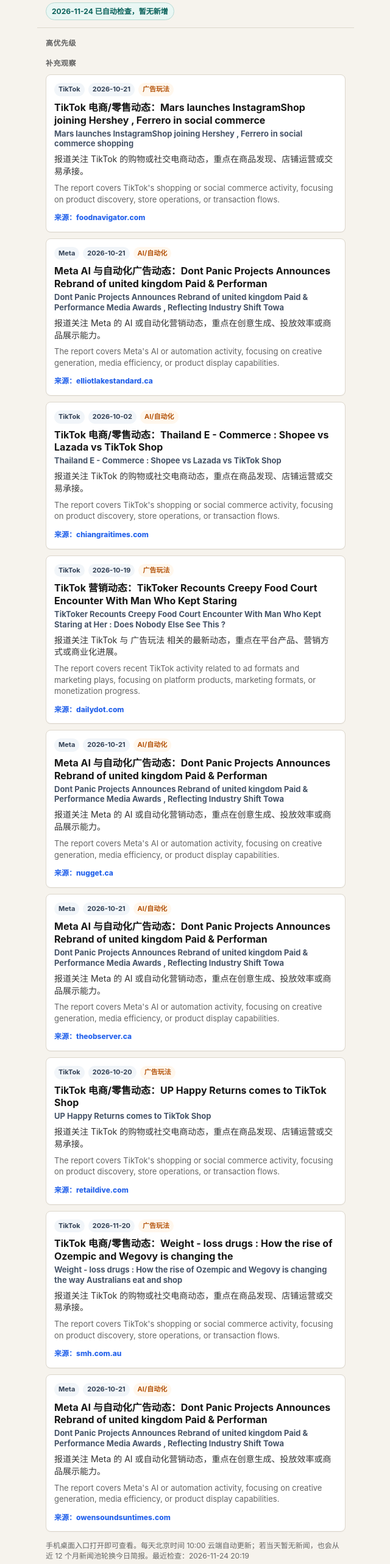
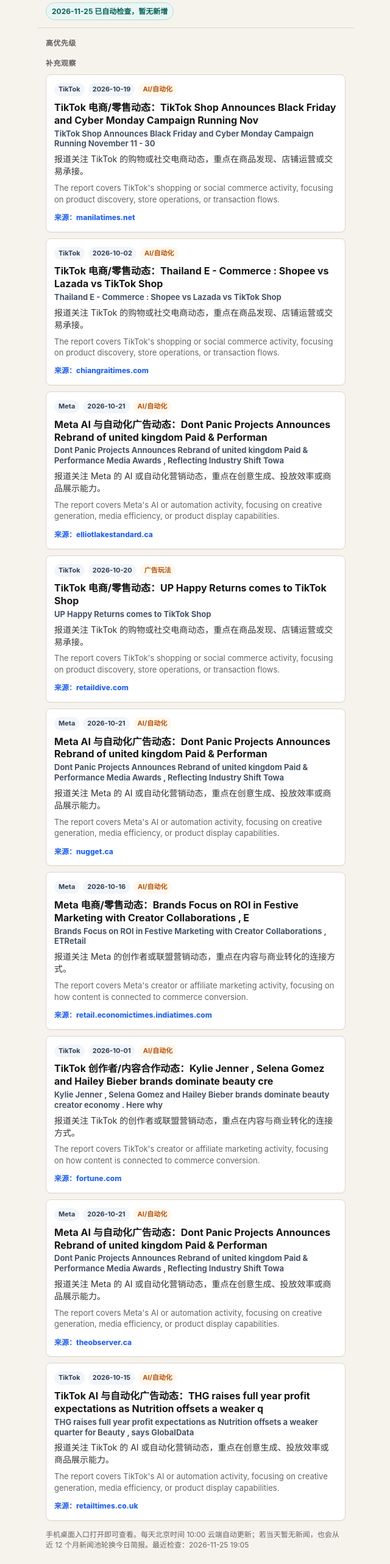
Before and after one commit to ruiting227-byte/ad-news-dashboard-live, a plain HTML site: page index.html in a window 1280 px wide. Shown: the part 75-2640 px from the top of the page at 61% size, without its empty margins (319-959 px from the left). Drawn offline with Linux system fonts and the light colour scheme.

Commit message:
Update ad news dashboard

```diff
--- a/data/news.json
+++ b/data/news.json
@@ -1,6 +1,6 @@
 {
   "title": "竞媒小动态",
-  "updatedAt": "2026-11-24",
+  "updatedAt": "2026-11-25",
   "scope": "过去 12 个月｜TikTok、Meta｜CPG：美妆、零售、食品",
   "status": "已自动检查，暂无新增",
   "items": [
@@ -239,5 +239,5 @@
       "summaryZh": "报道关注 TikTok 的创作者或联盟营销动态，重点在内容与商业转化的连接方式。"
     }
   ],
-  "lastCheckedAt": "2026-11-24 20:19"
+  "lastCheckedAt": "2026-11-25 19:05"
 }
--- a/index.html
+++ b/index.html
@@ -23,20 +23,20 @@
 </head>
 <body>
   <main>
-    <header><h1>竞媒小动态</h1><p class="sub">过去 12 个月｜TikTok、Meta｜CPG：美妆、零售、食品</p><div class="status">2026-11-24 已自动检查，暂无新增</div></header>
+    <header><h1>竞媒小动态</h1><p class="sub">过去 12 个月｜TikTok、Meta｜CPG：美妆、零售、食品</p><div class="status">2026-11-25 已自动检查，暂无新增</div></header>
     <div class="section-title">高优先级</div>
 
     <div class="section-title">补充观察</div>
-    <article><div class="meta"><span class="tag">TikTok</span><span class="tag">2026-10-21</span><span class="tag retail">广告玩法</span></div><h2>TikTok 电商/零售动态：Mars launches InstagramShop joining Hershey , Ferrero in social commerce<span>Mars launches InstagramShop joining Hershey , Ferrero in social commerce shopping</span></h2><p>报道关注 TikTok 的购物或社交电商动态，重点在商品发现、店铺运营或交易承接。</p><p class="en">The report covers TikTok&#x27;s shopping or social commerce activity, focusing on product discovery, store operations, or transaction flows.</p><a href="https://www.foodnavigator.com/Article/2026/10/21/mars-launches-instagramshop-joining-hershey-ferrero-in-social-commerce-shopping/">来源：foodnavigator.com</a></article>
+    <article><div class="meta"><span class="tag">TikTok</span><span class="tag">2026-10-19</span><span class="tag retail">AI/自动化</span></div><h2>TikTok 电商/零售动态：TikTok Shop Announces Black Friday and Cyber Monday Campaign Running Nov<span>TikTok Shop Announces Black Friday and Cyber Monday Campaign Running November 11 - 30</span></h2><p>报道关注 TikTok 的购物或社交电商动态，重点在商品发现、店铺运营或交易承接。</p><p class="en">The report covers TikTok&#x27;s shopping or social commerce activity, focusing on product discovery, store operations, or transaction flows.</p><a href="https://www.manilatimes.net/2026/10/19/tmt-newswire/globenewswire/tiktok-shop-announces-black-friday-and-cyber-monday-campaign-running-november-11-30/2448867">来源：manilatimes.net</a></article>
+    <article><div class="meta"><span class="tag">TikTok</span><span class="tag">2026-10-02</span><span class="tag retail">AI/自动化</span></div><h2>TikTok 电商/零售动态：Thailand E - Commerce : Shopee vs Lazada vs TikTok Shop<span>Thailand E - Commerce : Shopee vs Lazada vs TikTok Shop</span></h2><p>报道关注 TikTok 的购物或社交电商动态，重点在商品发现、店铺运营或交易承接。</p><p class="en">The report covers TikTok&#x27;s shopping or social commerce activity, focusing on product discovery, store operations, or transaction flows.</p><a href="https://www.chiangraitimes.com/business/thailand-e-commerce-sites/">来源：chiangraitimes.com</a></article>
     <article><div class="meta"><span class="tag">Meta</span><span class="tag">2026-10-21</span><span class="tag retail">AI/自动化</span></div><h2>Meta AI 与自动化广告动态：Dont Panic Projects Announces Rebrand of united kingdom Paid &amp; Performan<span>Dont Panic Projects Announces Rebrand of united kingdom Paid &amp; Performance Media Awards , Reflecting Industry Shift Towa</span></h2><p>报道关注 Meta 的 AI 或自动化营销动态，重点在创意生成、投放效率或商品展示能力。</p><p class="en">The report covers Meta&#x27;s AI or automation activity, focusing on creative generation, media efficiency, or product display capabilities.</p><a href="https://www.elliotlakestandard.ca/press-releases/newsfile/dont-panic-projects-announces-rebrand-of-uk-paid-performance-media-awards-reflecting-industry-shift-towards-performance-led-marketing/">来源：elliotlakestandard.ca</a></article>
-    <article><div class="meta"><span class="tag">TikTok</span><span class="tag">2026-10-02</span><span class="tag retail">AI/自动化</span></div><h2>TikTok 电商/零售动态：Thailand E - Commerce : Shopee vs Lazada vs TikTok Shop<span>Thailand E - Commerce : Shopee vs Lazada vs TikTok Shop</span></h2><p>报道关注 TikTok 的购物或社交电商动态，重点在商品发现、店铺运营或交易承接。</p><p class="en">The report covers TikTok&#x27;s shopping or social commerce activity, focusing on product discovery, store operations, or transaction flows.</p><a href="https://www.chiangraitimes.com/business/thailand-e-commerce-sites/">来源：chiangraitimes.com</a></article>
-    <article><div class="meta"><span class="tag">TikTok</span><span class="tag">2026-10-19</span><span class="tag retail">广告玩法</span></div><h2>TikTok 营销动态：TikToker Recounts Creepy Food Court Encounter With Man Who Kept Staring<span>TikToker Recounts Creepy Food Court Encounter With Man Who Kept Staring at Her : Does Nobody Else See This ?</span></h2><p>报道关注 TikTok 与 广告玩法 相关的最新动态，重点在平台产品、营销方式或商业化进展。</p><p class="en">The report covers recent TikTok activity related to ad formats and marketing plays, focusing on platform products, marketing formats, or monetization progress.</p><a href="https://dailydot.com/tiktoker-recounts-creepy-food-court-encounter-with-man-who-kept-staring-at-her-does-nobody-else-see-this">来源：dailydot.com</a></article>
+    <article><div class="meta"><span class="tag">TikTok</span><span class="tag">2026-10-20</span><span class="tag retail">广告玩法</span></div><h2>TikTok 电商/零售动态：UP Happy Returns comes to TikTok Shop<span>UP Happy Returns comes to TikTok Shop</span></h2><p>报道关注 TikTok 的购物或社交电商动态，重点在商品发现、店铺运营或交易承接。</p><p class="en">The report covers TikTok&#x27;s shopping or social commerce activity, focusing on product discovery, store operations, or transaction flows.</p><a href="https://www.retaildive.com/news/ups-happy-returns-tiktok-shop/833322/">来源：retaildive.com</a></article>
     <article><div class="meta"><span class="tag">Meta</span><span class="tag">2026-10-21</span><span class="tag retail">AI/自动化</span></div><h2>Meta AI 与自动化广告动态：Dont Panic Projects Announces Rebrand of united kingdom Paid &amp; Performan<span>Dont Panic Projects Announces Rebrand of united kingdom Paid &amp; Performance Media Awards , Reflecting Industry Shift Towa</span></h2><p>报道关注 Meta 的 AI 或自动化营销动态，重点在创意生成、投放效率或商品展示能力。</p><p class="en">The report covers Meta&#x27;s AI or automation activity, focusing on creative generation, media efficiency, or product display capabilities.</p><a href="https://www.nugget.ca/press-releases/newsfile/dont-panic-projects-announces-rebrand-of-uk-paid-performance-media-awards-reflecting-industry-shift-towards-performance-led-marketing/">来源：nugget.ca</a></article>
+    <article><div class="meta"><span class="tag">Meta</span><span class="tag">2026-10-16</span><span class="tag retail">AI/自动化</span></div><h2>Meta 电商/零售动态：Brands Focus on ROI in Festive Marketing with Creator Collaborations , E<span>Brands Focus on ROI in Festive Marketing with Creator Collaborations , ETRetail</span></h2><p>报道关注 Meta 的创作者或联盟营销动态，重点在内容与商业转化的连接方式。</p><p class="en">The report covers Meta&#x27;s creator or affiliate marketing activity, focusing on how content is connected to commerce conversion.</p><a href="https://retail.economictimes.indiatimes.com/news/industry/festive-marketing-faces-an-roi-test-as-brands-shift-towards-creators-targeted-digital/134986203">来源：retail.economictimes.indiatimes.com</a></article>
+    <article><div class="meta"><span class="tag">TikTok</span><span class="tag">2026-10-01</span><span class="tag retail">AI/自动化</span></div><h2>TikTok 创作者/内容合作动态：Kylie Jenner , Selena Gomez and Hailey Bieber brands dominate beauty cre<span>Kylie Jenner , Selena Gomez and Hailey Bieber brands dominate beauty creator economy . Here why</span></h2><p>报道关注 TikTok 的创作者或联盟营销动态，重点在内容与商业转化的连接方式。</p><p class="en">The report covers TikTok&#x27;s creator or affiliate marketing activity, focusing on how content is connected to commerce conversion.</p><a href="https://fortune.com/2026/10/01/kylie-jenner-selena-gomez-hailey-bieber-brands-dominate-beauty-creator-economy/">来源：fortune.com</a></article>
     <article><div class="meta"><span class="tag">Meta</span><span class="tag">2026-10-21</span><span class="tag retail">AI/自动化</span></div><h2>Meta AI 与自动化广告动态：Dont Panic Projects Announces Rebrand of united kingdom Paid &amp; Performan<span>Dont Panic Projects Announces Rebrand of united kingdom Paid &amp; Performance Media Awards , Reflecting Industry Shift Towa</span></h2><p>报道关注 Meta 的 AI 或自动化营销动态，重点在创意生成、投放效率或商品展示能力。</p><p class="en">The report covers Meta&#x27;s AI or automation activity, focusing on creative generation, media efficiency, or product display capabilities.</p><a href="https://www.theobserver.ca/press-releases/newsfile/dont-panic-projects-announces-rebrand-of-uk-paid-performance-media-awards-reflecting-industry-shift-towards-performance-led-marketing/">来源：theobserver.ca</a></article>
-    <article><div class="meta"><span class="tag">TikTok</span><span class="tag">2026-10-20</span><span class="tag retail">广告玩法</span></div><h2>TikTok 电商/零售动态：UP Happy Returns comes to TikTok Shop<span>UP Happy Returns comes to TikTok Shop</span></h2><p>报道关注 TikTok 的购物或社交电商动态，重点在商品发现、店铺运营或交易承接。</p><p class="en">The report covers TikTok&#x27;s shopping or social commerce activity, focusing on product discovery, store operations, or transaction flows.</p><a href="https://www.retaildive.com/news/ups-happy-returns-tiktok-shop/833322/">来源：retaildive.com</a></article>
-    <article><div class="meta"><span class="tag">TikTok</span><span class="tag">2026-11-20</span><span class="tag retail">广告玩法</span></div><h2>TikTok 电商/零售动态：Weight - loss drugs : How the rise of Ozempic and Wegovy is changing the<span>Weight - loss drugs : How the rise of Ozempic and Wegovy is changing the way Australians eat and shop</span></h2><p>报道关注 TikTok 的购物或社交电商动态，重点在商品发现、店铺运营或交易承接。</p><p class="en">The report covers TikTok&#x27;s shopping or social commerce activity, focusing on product discovery, store operations, or transaction flows.</p><a href="https://www.smh.com.au/business/consumer-affairs/pushing-food-around-the-plate-how-weight-loss-drugs-are-changing-what-australia-eats-20261120-p61erb.html">来源：smh.com.au</a></article>
-    <article><div class="meta"><span class="tag">Meta</span><span class="tag">2026-10-21</span><span class="tag retail">AI/自动化</span></div><h2>Meta AI 与自动化广告动态：Dont Panic Projects Announces Rebrand of united kingdom Paid &amp; Performan<span>Dont Panic Projects Announces Rebrand of united kingdom Paid &amp; Performance Media Awards , Reflecting Industry Shift Towa</span></h2><p>报道关注 Meta 的 AI 或自动化营销动态，重点在创意生成、投放效率或商品展示能力。</p><p class="en">The report covers Meta&#x27;s AI or automation activity, focusing on creative generation, media efficiency, or product display capabilities.</p><a href="https://www.owensoundsuntimes.com/press-releases/newsfile/dont-panic-projects-announces-rebrand-of-uk-paid-performance-media-awards-reflecting-industry-shift-towards-performance-led-marketing/">来源：owensoundsuntimes.com</a></article>
-    <footer>手机桌面入口打开即可查看。每天北京时间 10:00 云端自动更新；若当天暂无新闻，也会从近 12 个月新闻池轮换今日简报。最近检查：2026-11-24 20:19</footer>
+    <article><div class="meta"><span class="tag">TikTok</span><span class="tag">2026-10-15</span><span class="tag retail">AI/自动化</span></div><h2>TikTok AI 与自动化广告动态：THG raises full year profit expectations as Nutrition offsets a weaker q<span>THG raises full year profit expectations as Nutrition offsets a weaker quarter for Beauty , says GlobalData</span></h2><p>报道关注 TikTok 的 AI 或自动化营销动态，重点在创意生成、投放效率或商品展示能力。</p><p class="en">The report covers TikTok&#x27;s AI or automation activity, focusing on creative generation, media efficiency, or product display capabilities.</p><a href="https://retailtimes.co.uk/thg-raises-full-year-profit-expectations-as-nutrition-offsets-a-weaker-quarter-for-beauty-says-globaldata/">来源：retailtimes.co.uk</a></article>
+    <footer>手机桌面入口打开即可查看。每天北京时间 10:00 云端自动更新；若当天暂无新闻，也会从近 12 个月新闻池轮换今日简报。最近检查：2026-11-25 19:05</footer>
   </main>
 </body>
 </html>
```
